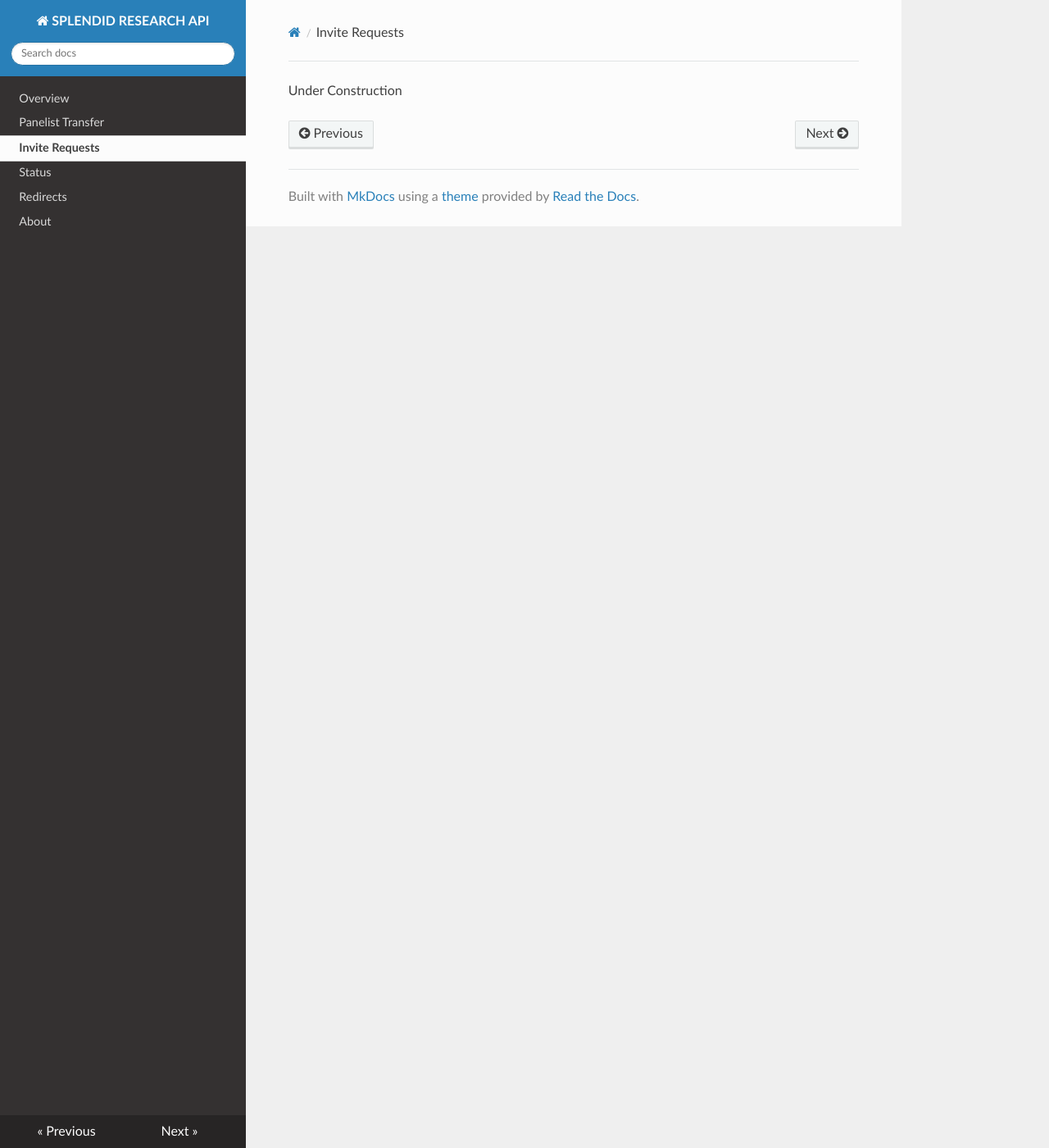
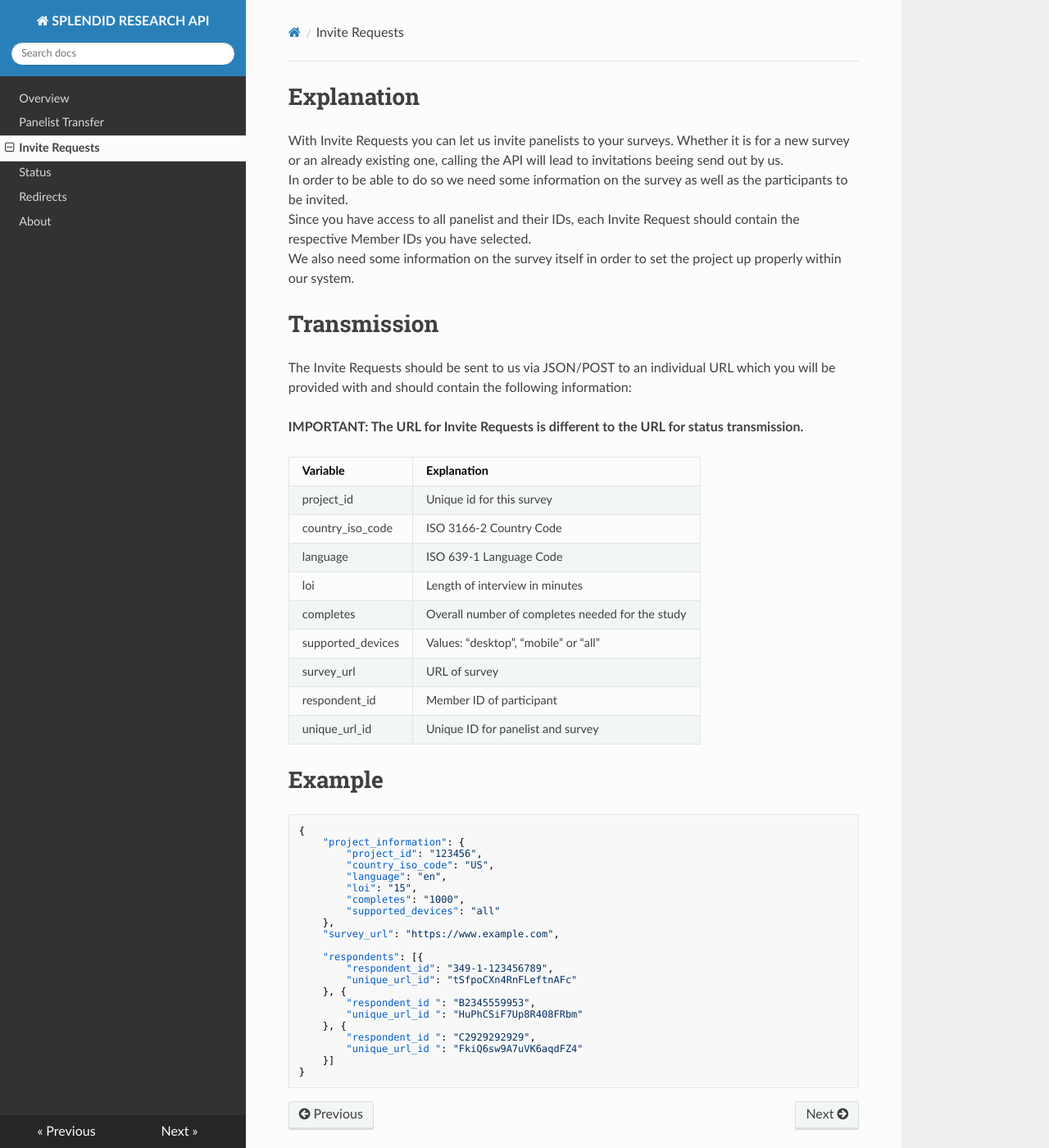
Before and after one commit to SPLENDID-RESEARCH/api-docs, an MkDocs documentation site: the page built from docs/invites.md, in a window 1280 px wide and 1400 px high. Shown: the whole window at 82% size. Built offline with MkDocs 1.6.1, drawn with Linux system fonts in a browser that asks for light colours; nearby versions of some CDN libraries; old or Windows-style settings are respelled for this version of MkDocs.

Commit message:
adding initial invite request chapter

````diff
--- a/docs/invites.md
+++ b/docs/invites.md
@@ -1 +1,52 @@
-Under Construction
+# Explanation
+
+With Invite Requests you can let us invite panelists to your surveys. Whether it is for a new survey or an already existing one, calling the API will lead to invitations beeing send out by us.<br />
+In order to be able to do so we need some information on the survey as well as the participants to be invited.<br />
+Since you have access to all panelist and their IDs, each Invite Request should contain the respective Member IDs you have selected.<br />
+We also need some information on the survey itself in order to set the project up properly within our system.<br />
+
+# Transmission
+
+The Invite Requests should be sent to us via JSON/POST to an individual URL which you will be provided with and should contain the following information:
+
+**IMPORTANT: The URL for Invite Requests is different to the URL for status transmission.**
+
+
+Variable | Explanation
+--- | ---
+project_id | Unique id for this survey
+country_iso_code | ISO 3166-2 Country Code
+language | ISO 639-1 Language Code
+loi | Length of interview in minutes
+completes | Overall number of completes needed for the study
+supported_devices | Values: “desktop”, “mobile” or “all”
+survey_url | URL of survey
+respondent_id | Member ID of participant
+unique_url_id | Unique ID for panelist and survey
+
+# Example
+
+```
+{
+	"project_information": {
+		"project_id": "123456",
+		"country_iso_code": "US",
+		"language": "en",
+		"loi": "15",
+		"completes": "1000",
+		"supported_devices": "all"
+	},
+	"survey_url": "https://www.example.com",
+
+	"respondents": [{
+		"respondent_id": "349-1-123456789",
+		"unique_url_id": "tSfpoCXn4RnFLeftnAFc"
+	}, {
+		"respondent_id ": "B2345559953",
+		"unique_url_id ": "HuPhCSiF7Up8R408FRbm"
+	}, {
+		"respondent_id ": "C2929292929",
+		"unique_url_id ": "FkiQ6sw9A7uVK6aqdFZ4"
+	}]
+}
+```
````
Also changed, not shown: docs/status.md (+1 -1 lines), site/index.html, site/search/search_index.json, site/status/index.html.
